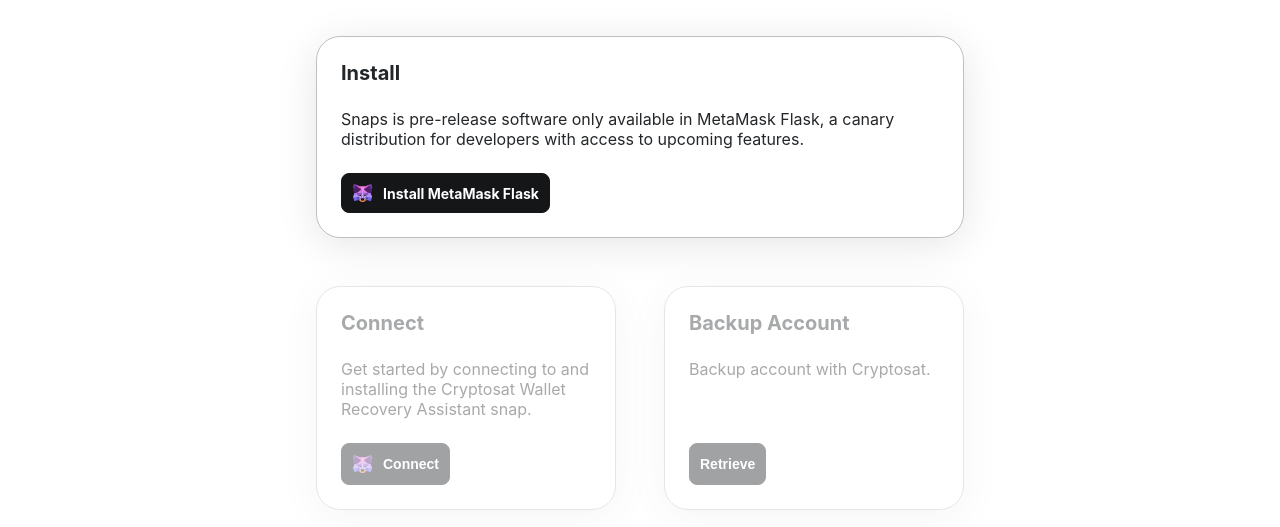
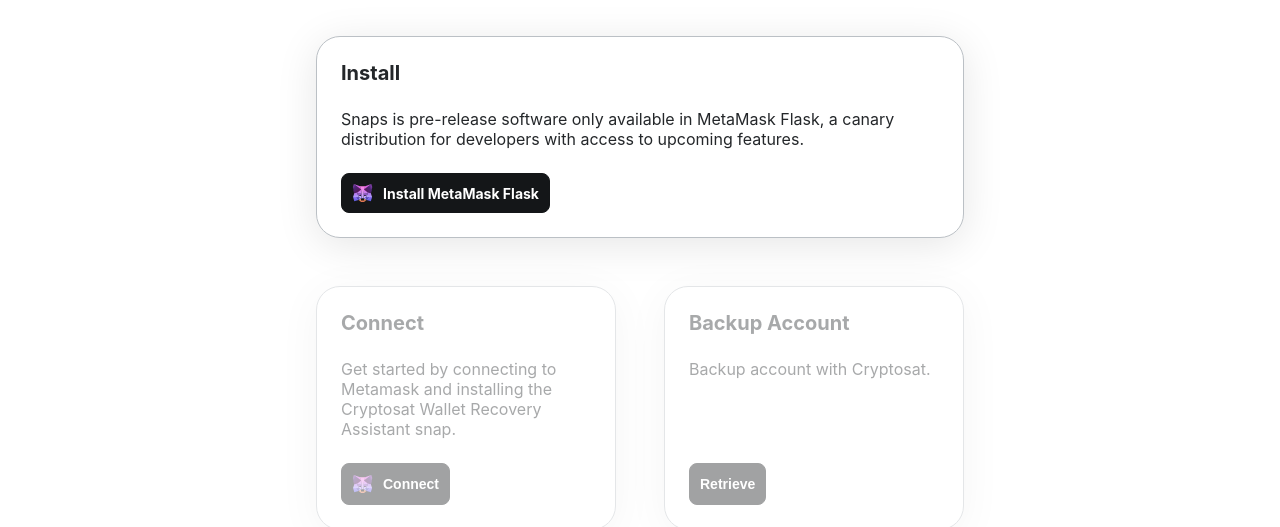
Before and after one commit to cryptosat/satlock, a Gatsby site in the folder packages/site/: page / in a window 1280 px wide. Shown: the part 289-816 px from the top of the page. Built offline with nearby package versions, Linux system fonts and the light colour scheme; Gatsby itself is replaced by a stand-in of ours.

Commit message:
Updated caption

```diff
--- a/packages/site/src/pages/index.tsx
+++ b/packages/site/src/pages/index.tsx
@@ -193,7 +193,7 @@
             content={{
               title: 'Connect',
               description:
-                'Get started by connecting to and installing the Cryptosat Wallet Recovery Assistant snap.',
+                'Get started by connecting to Metamask and installing the Cryptosat Wallet Recovery Assistant snap.',
               button: (
                 <ConnectButton
                   onClick={handleConnectClick}
```
